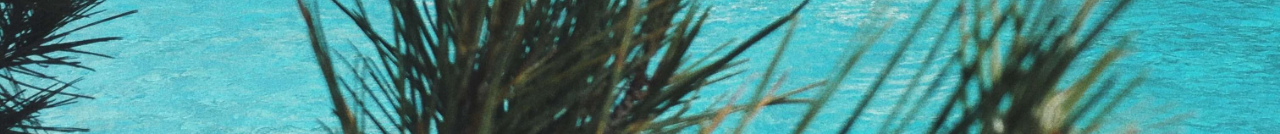
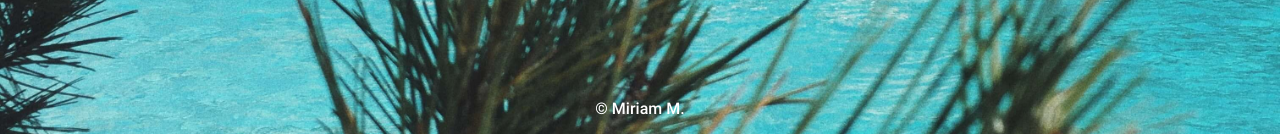
Before and after one commit to miriam-mr90/mallorca, a React (Create React App) app: page / in a window 1280 px wide. Shown: the part 666-800 px from the top of the page. Built offline with nearby package versions, Linux system fonts and the light colour scheme.

Commit message:
feat: add footer

```diff
--- a/src/assets/stylesheets/layout/_footer.scss
+++ b/src/assets/stylesheets/layout/_footer.scss
@@ -1,3 +1,13 @@
 // -----------------------------------------------------------------------------
 // This file contains all styles related to the footer of the site/application.
 // -----------------------------------------------------------------------------
+
+$this: '.footer';
+
+#{$this} {
+    color: $c-neutral000;
+    font-size: 13px;
+    margin-top: auto;
+    padding: 30px 12px 18px;
+    text-align: center;
+}
--- /dev/null
+++ b/src/components/Footer.jsx
@@ -0,0 +1,14 @@
+import React from 'react';
+
+const Footer = () => (
+    <footer className="footer">
+        <a href="https://www.linkedin.com/in/miriam-mr/"
+            target="_blanck"
+            className="link link--animated"
+        >
+                © Miriam M.
+        </a>
+    </footer>
+)
+
+export default Footer;
--- a/src/components/Layout.jsx
+++ b/src/components/Layout.jsx
@@ -1,6 +1,7 @@
 import React from 'react';
 import styled, { css } from 'styled-components'
 
+import Footer from './Footer'
 import Header from './Header';
 import Results from '../views/Results';
 
@@ -94,6 +95,7 @@ const Layout = ({
                 welcomePage={welcomePage}
             />
         )}
+        <Footer />
     </StyledWrapper>
 );
 
```
